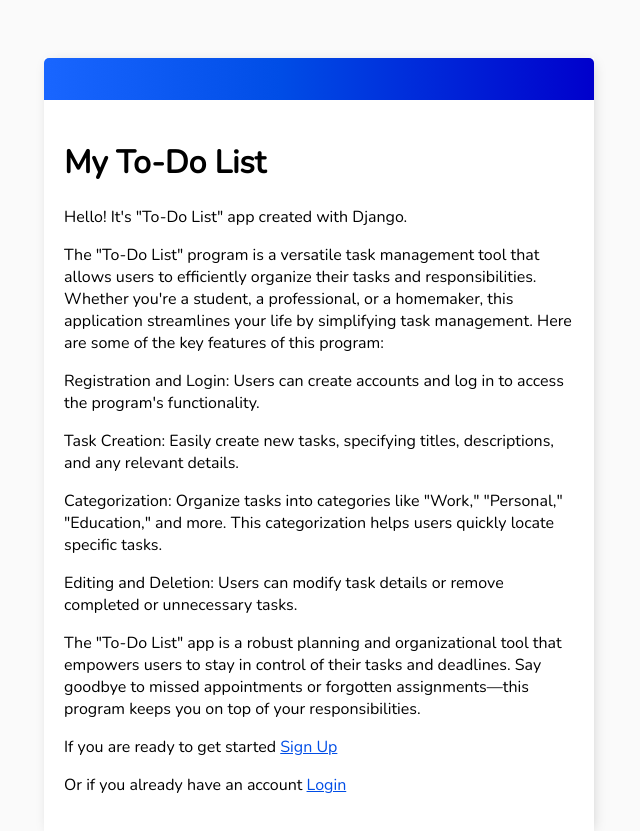
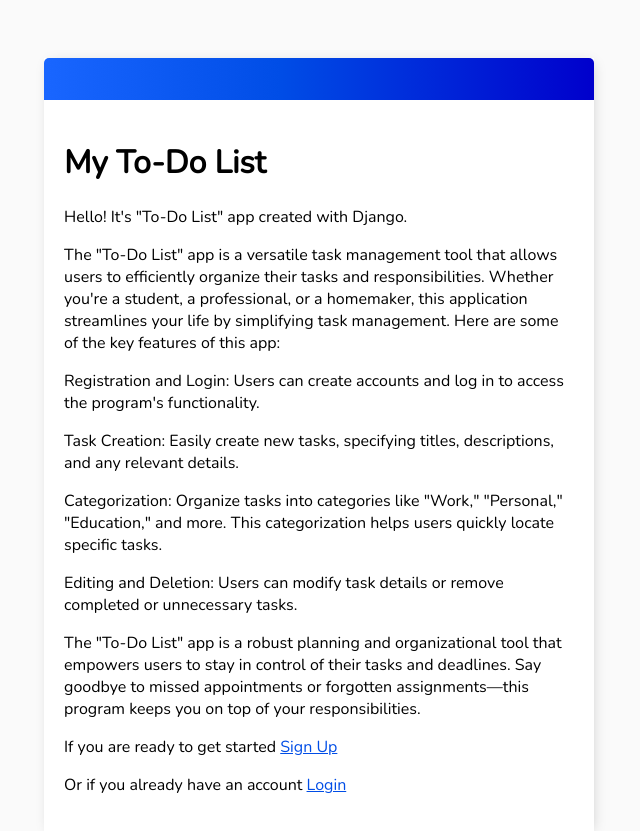
Before and after one commit to SyvoLoTSkyi1/django_todolist, a Django app: page / in a window 1280 px wide. Shown: the top 831 px of the page, without its empty margins (321-961 px from the left). Run offline with Django 3.2, Linux system fonts and the light colour scheme.

Commit message:
update README.md

```diff
--- a/templates/main.html
+++ b/templates/main.html
@@ -12,9 +12,9 @@
         <h1>My To-Do List</h1>
         <p>Hello! It's "To-Do List" app created with Django.<p>
 
-        <p>The "To-Do List" program is a versatile task management tool that allows users to efficiently organize their tasks and responsibilities.
+        <p>The "To-Do List" app is a versatile task management tool that allows users to efficiently organize their tasks and responsibilities.
         Whether you're a student, a professional, or a homemaker, this application streamlines your life by simplifying task management.
-        Here are some of the key features of this program:</p>
+        Here are some of the key features of this app:</p>
 
         <p>Registration and Login: Users can create accounts and log in to access the program's functionality.<p>
 
```
Also changed, not shown: README.md.
